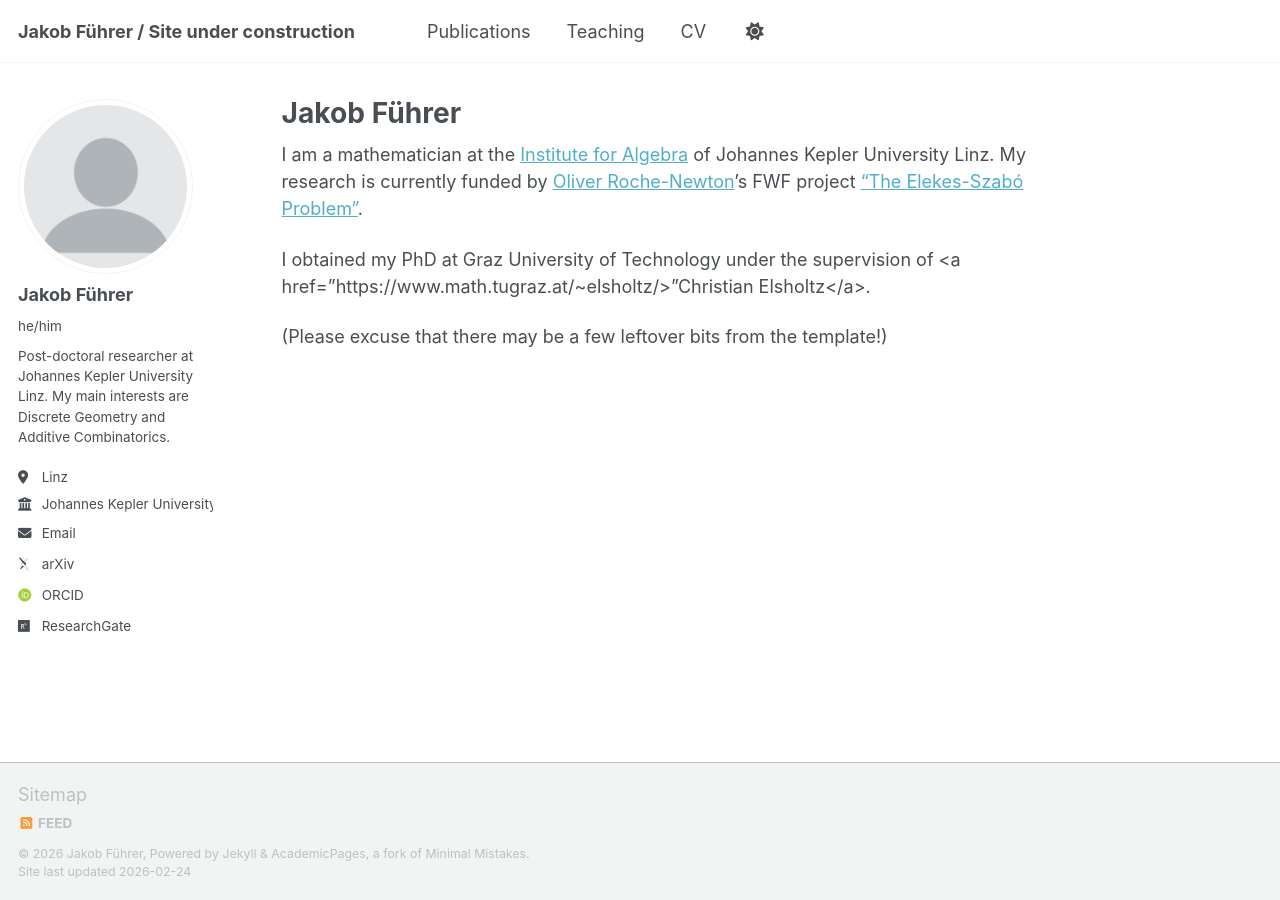
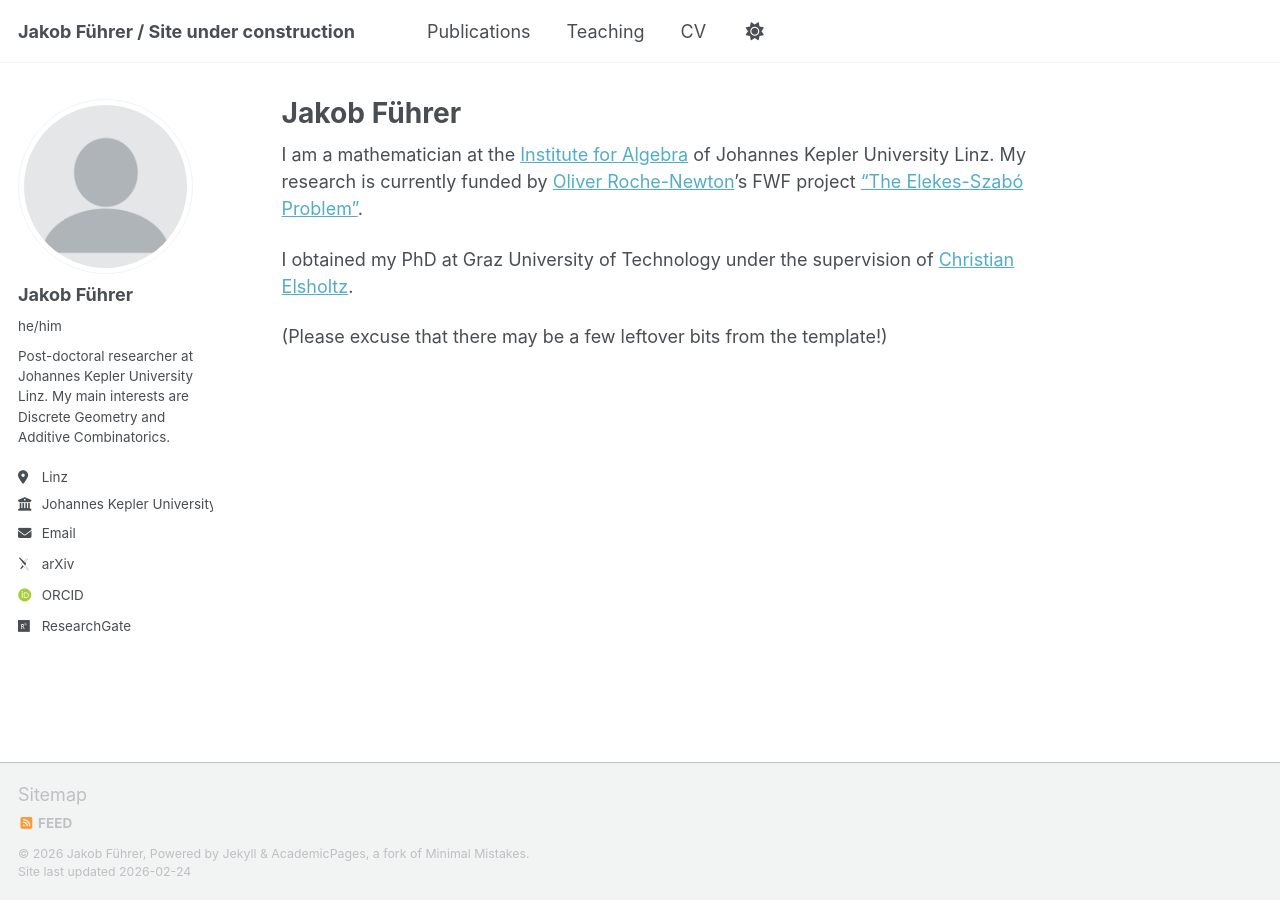
Before and after one commit to jakobfuehrer/jakobfuehrer.github.io, a Jekyll site: the page built from _pages/about.md, in a window 1280 px wide. Built offline with Jekyll 4.4.1, drawn with Linux system fonts in a browser that asks for light colours; some web fonts are replaced; a script that is not in the unit is left out.

Commit message:
Update about.md
fixed link

```diff
--- a/_pages/about.md
+++ b/_pages/about.md
@@ -9,6 +9,6 @@ redirect_from:
 
 I am a mathematician at the <a href="https://www.jku.at/en/institute-for-algebra/">Institute for Algebra</a> of Johannes Kepler University Linz. My research is currently funded by <a href="https://oliverrochenewton.wixsite.com/homepage">Oliver Roche-Newton</a>'s FWF project <a href="https://www.fwf.ac.at/en/research-radar/10.55776/PAT2559123">"The Elekes-Szabó Problem"</a>.
 
-I obtained my PhD at Graz University of Technology under the supervision of <a href="https://www.math.tugraz.at/~elsholtz/>"Christian Elsholtz</a>.
+I obtained my PhD at Graz University of Technology under the supervision of <a href="https://www.math.tugraz.at/~elsholtz/">Christian Elsholtz</a>.
 
 (Please excuse that there may be a few leftover bits from the template!)
```
